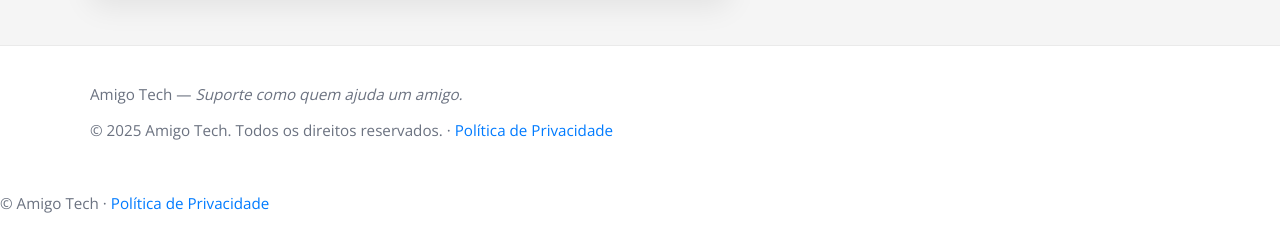
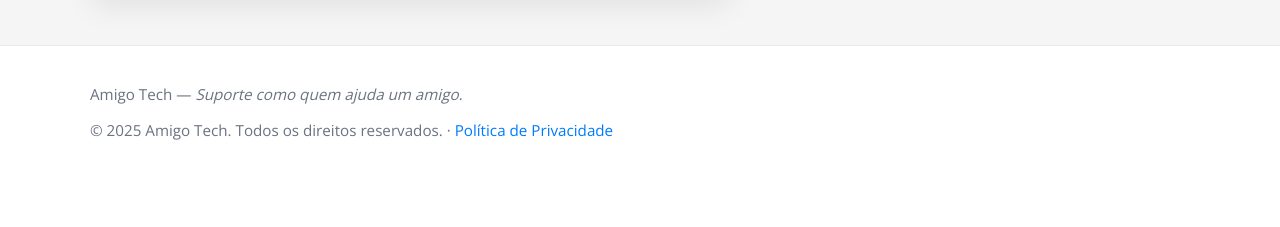
Before and after one commit to amigotechblt/amigotechblt.github.io, a plain HTML site: page index.html in a window 1280 px wide. Shown: the part 2805-3032 px from the top of the page. After the commit the page ends 2992 px from the top, so only its background shows below. Drawn offline with nearby package versions, Linux system fonts and the light colour scheme.

Commit message:
Update index.html
Teste remoção link incorreto.

```diff
--- a/index.html
+++ b/index.html
@@ -641,12 +641,6 @@
   </div>
 </div>
 
-<!-- LINK NO RODAPÉ -->
-<p class="muted">
-  © <span id="year"></span> Amigo Tech ·
-  <a href="#" id="privacy-open">Política de Privacidade</a>
-</p>
-
 <!-- CSS DO MODAL -->
 <style>
 .modal-backdrop{position:fixed;inset:0;padding:1rem;background:rgba(0,0,0,.55);
```
